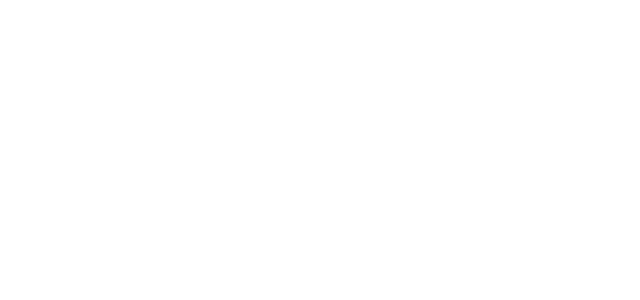
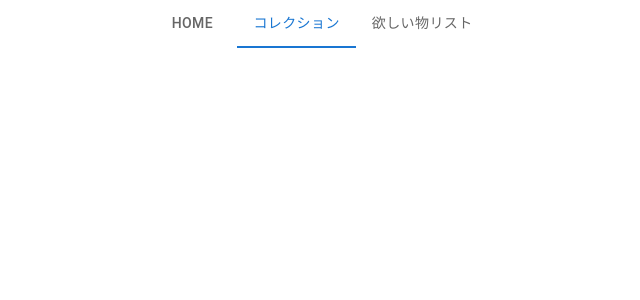
Before and after one commit to naka-kai/FaveCollection, a React (Vite) app: page /collection/1 in a window 1280 px wide. Before the commit this address had no page. Shown: the top 300 px of the page, without its empty margins (322-962 px from the left). Built offline with nearby package versions, Linux system fonts and the light colour scheme.

Commit message:
ルーティング

```diff
--- a/src/App.tsx
+++ b/src/App.tsx
@@ -1,7 +1,8 @@
 import { BrowserRouter as Router, Routes, Route } from "react-router-dom";
 import Layout from "./components/layout/Layout";
+import Home from "./pages/Home";
 import Collection from "./pages/Collection/Index";
-import Home from "./pages/Home";
+import Show from "./pages/Collection/Show";
 import WishList from "./pages/Wishlist/Index";
 import "./App.css";
 
@@ -13,6 +14,7 @@ function App() {
           <Route path="/" element={<Layout />}>
             <Route index element={<Home />} />
             <Route path="/collection" element={<Collection />} />
+            <Route path="/collection/:id" element={<Show />} />
             <Route path="/wishlist" element={<WishList />} />
           </Route>
         </Routes>
--- a/src/components/layout/Header.tsx
+++ b/src/components/layout/Header.tsx
@@ -16,13 +16,12 @@ export default function Header() {
   const navigate = useNavigate();
 
   const getValueFromPath = (path: string) => {
-    switch (path) {
-      case "/collection":
-        return 1;
-      case "/wishlist":
-        return 2;
-      default:
-        return 0;
+    if (path.startsWith("/collection")) {
+      return 1;
+    } else if (path.startsWith("/wishlist")) {
+      return 2;
+    } else {
+      return 0;
     }
   };
 
--- a/src/pages/Collection/Index.tsx
+++ b/src/pages/Collection/Index.tsx
@@ -18,11 +18,10 @@ import aloha_vertical_2 from "/public/img/aloha_vertical_2.jpg";
 import aloha_vertical_3 from "/public/img/aloha_vertical_3.jpg";
 import { useMediaQuery } from "@mui/material";
 import { useTheme } from "@mui/material/styles";
-import { Link, useLocation } from "react-router-dom";
+import { Link } from "react-router-dom";
 
 export default function Index() {
   const theme = useTheme();
-  const location = useLocation();
 
   const isSmDown = useMediaQuery(theme.breakpoints.down("sm"));
   const isMdDown = useMediaQuery(theme.breakpoints.down("md"));
@@ -46,7 +45,7 @@ export default function Index() {
           key={item.img}
           sx={{ display: "flex", justifyContent: "center" }}
         >
-          <Link to={location.pathname + "/" + Number(index + 1)}>
+          <Link to={`/collection/${Number(index + 1)}`}>
             <img
               srcSet={`${item.img}?fit=contain&auto=format&dpr=2 2x`}
               src={`${item.img}?fit=contain&auto=format`}
--- /dev/null
+++ b/src/pages/Collection/Show.tsx
@@ -0,0 +1,7 @@
+import React from "react";
+
+const Show = () => {
+  return <div>Show</div>;
+};
+
+export default Show;
```
